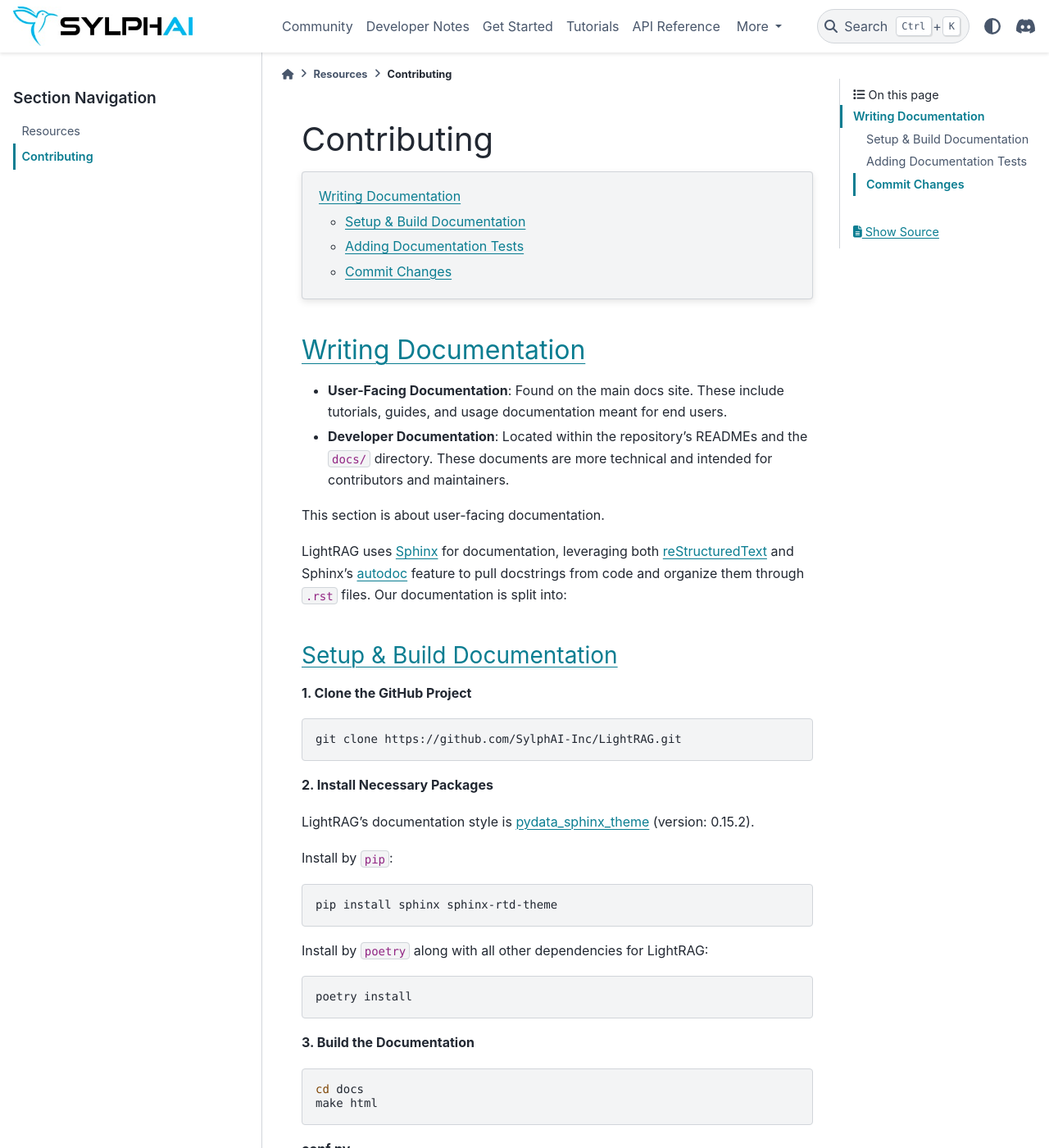
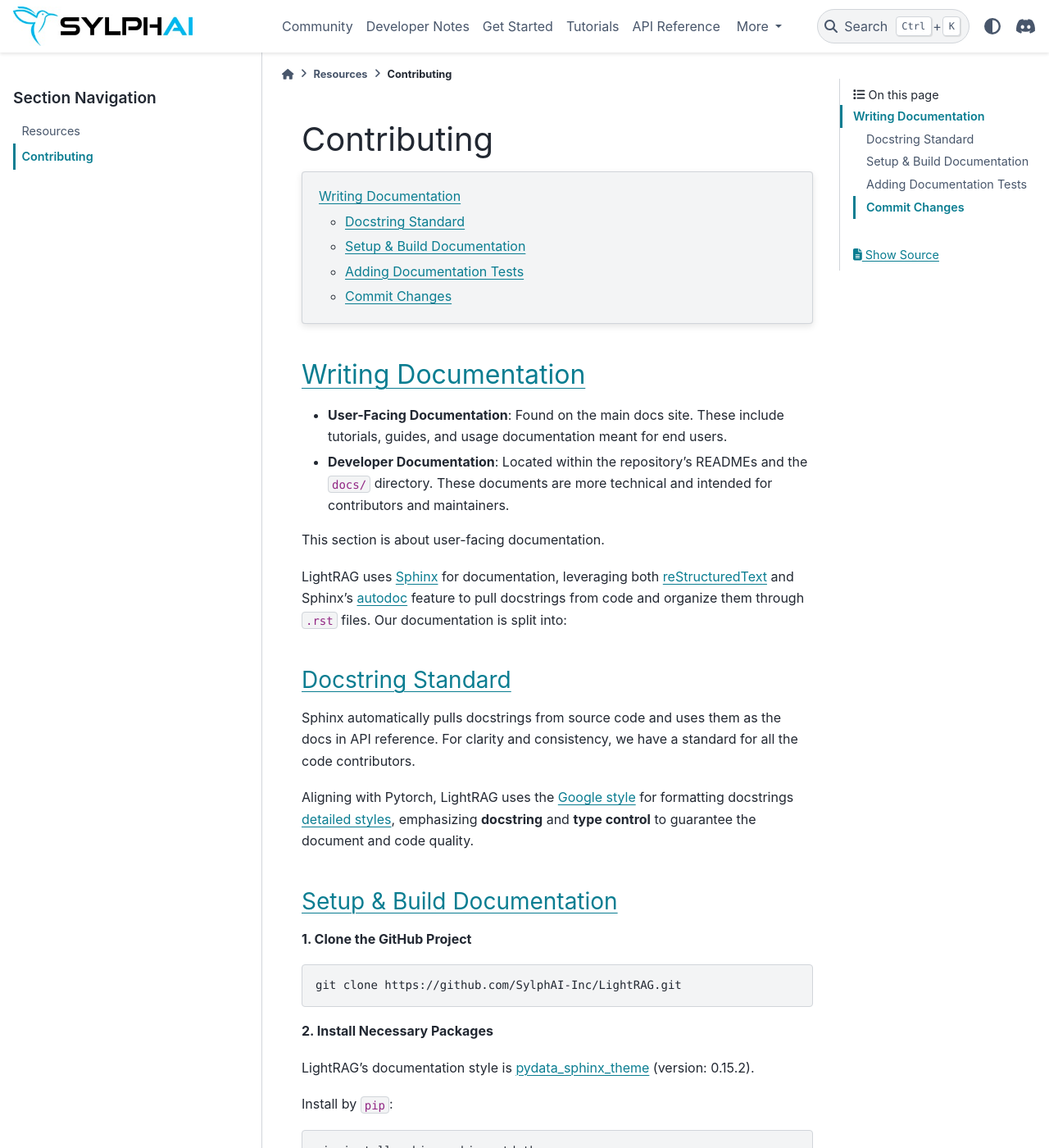
Before and after one commit to SylphAI-Inc/AdalFlow, a Sphinx documentation site: the page built from docs/source/resources/contributing.rst, in a window 1280 px wide and 1400 px high. Shown: the whole window at 82% size. Built offline with Sphinx 7.4.7 and the PyData theme 0.15.4, drawn with Linux system fonts in a browser that asks for light colours; pages that are not in the unit, such as notebooks, are missing from menus.

Commit message:
update the docstring standard in the contribution

```diff
--- a/docs/source/resources/contributing.rst
+++ b/docs/source/resources/contributing.rst
@@ -16,6 +16,12 @@ Writing Documentation
 This section is about user-facing documentation.
 
 LightRAG uses `Sphinx <https://www.sphinx-doc.org/en/master/>`_ for documentation, leveraging both `reStructuredText <https://www.sphinx-doc.org/en/master/usage/restructuredtext/basics.html>`_ and Sphinx's `autodoc <https://www.sphinx-doc.org/en/master/usage/extensions/autodoc.html>`_ feature to pull docstrings from code and organize them through ``.rst`` files. Our documentation is split into:
+
+Docstring Standard
+~~~~~~~~~~~~~~~~~~~~~~~~~~~~~~~~~~~~~~~~~~~~~~~~~~
+Sphinx automatically pulls docstrings from source code and uses them as the docs in API reference. For clarity and consistency, we have a standard for all the code contributors.
+
+Aligning with Pytorch, LightRAG uses the `Google style <https://www.sphinx-doc.org/en/master/usage/extensions/example_google.html>`_ for formatting docstrings `detailed styles <https://google.github.io/styleguide/pyguide.html>`_, emphasizing **docstring** and **type control** to guarantee the document and code quality.
 
 
 Setup & Build Documentation
```
